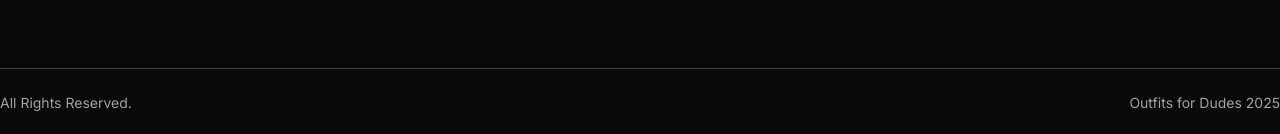
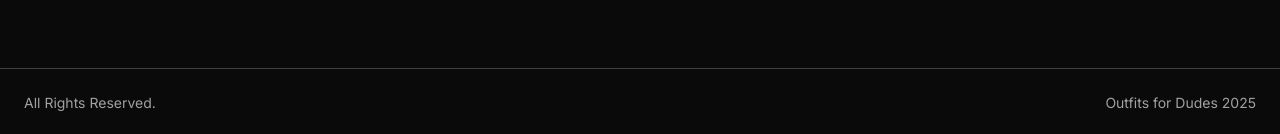
Before and after one commit to dcdms/outfits-for-dudes, a website: page public/index.html in a window 1280 px wide. Shown: the part 1268-1402 px from the top of the page. Drawn offline with nearby package versions, Linux system fonts and the light colour scheme; files that its build step writes are made by us from their sources.

Commit message:
fix: add horizontal padding to footer

```diff
--- a/public/index.html
+++ b/public/index.html
@@ -269,7 +269,7 @@
       </div>
     </section>
 
-    <footer class="py-6 border-t border-neutral-700">
+    <footer class="p-6 border-t border-neutral-700">
       <div class="flex justify-between items-center container mx-auto">
         <p class="text-neutral-400 text-sm">All Rights Reserved.</p>
         <p class="text-neutral-400 text-sm">Outfits for Dudes 2025</p>
```
